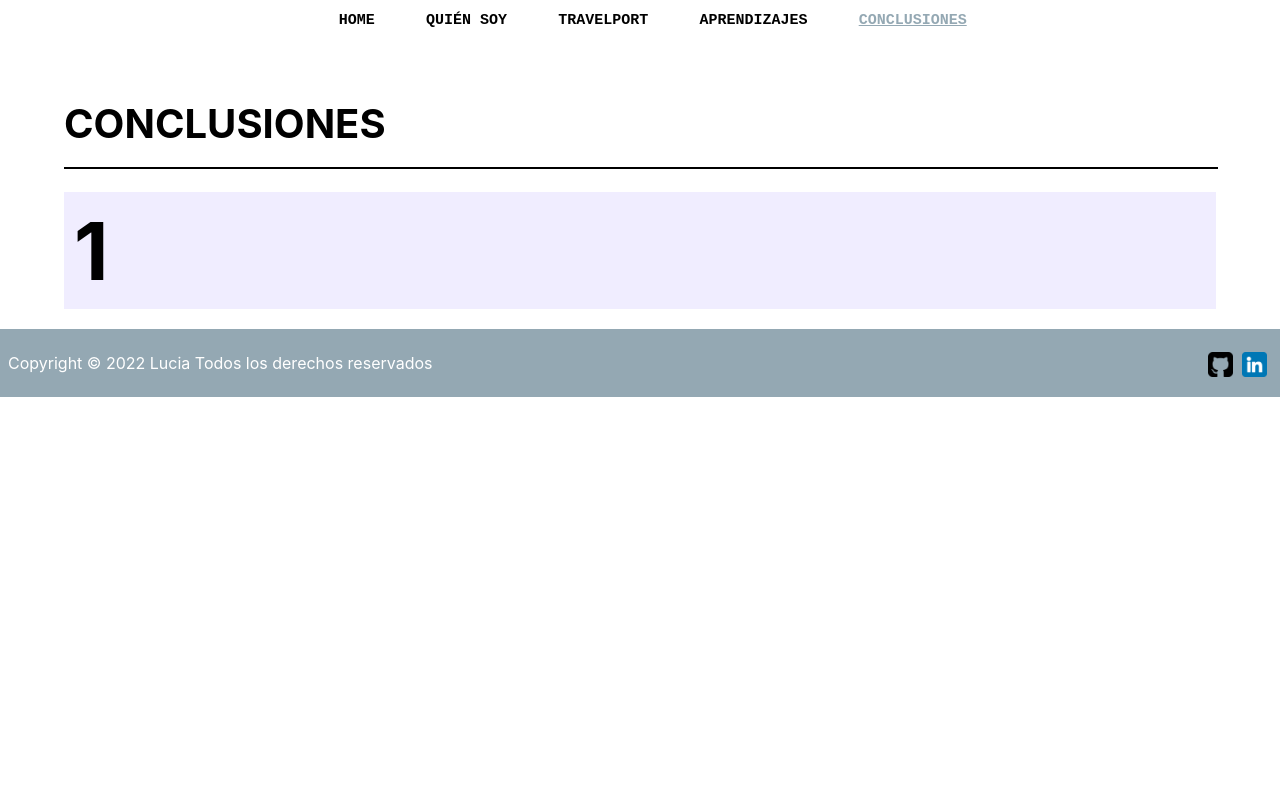
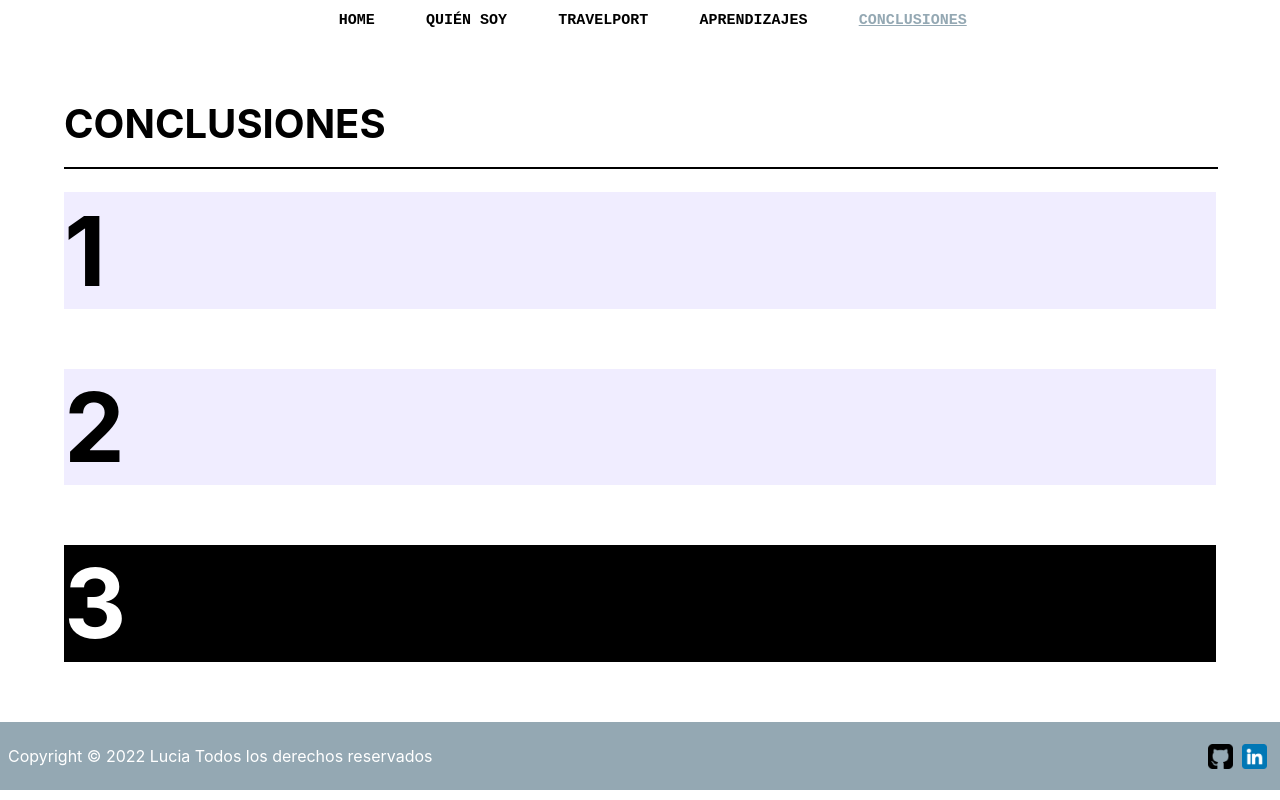
Before and after one commit to akane52/dual, a React (Create React App) app: page /components/ConclusionsPage in a window 1280 px wide. Built offline with nearby package versions, Linux system fonts and the light colour scheme; the HTML template or start-up script is replaced by a standard one.

Commit message:
conclusions

```diff
--- a/src/components/ConclusionsNumbers/index.jsx
+++ b/src/components/ConclusionsNumbers/index.jsx
@@ -15,9 +15,13 @@ export const ConclusionsNumbers = () => {
         <HorizontalLine />
       </FirstPageContainer>
       <GreyContainer>
-        <Numbers>
-          1
-        </Numbers>
+        <Numbers> 1 </Numbers>
+      </GreyContainer>
+      <GreyContainer>
+        <Numbers> 2 </Numbers>
+      </GreyContainer>
+      <GreyContainer className='blackContainer'>
+        <Numbers className='whiteNumber'> 3 </Numbers>
       </GreyContainer>
     </div>
   )
--- a/src/components/ConclusionsNumbers/styles.js
+++ b/src/components/ConclusionsNumbers/styles.js
@@ -2,8 +2,8 @@ import styled from '@emotion/styled'
 
 export const GreyContainer = styled.div`
     background-color: #F0EDFF;
-    padding: 10px;
-    margin-bottom: 20px;
+    padding: 0.2px;
+    margin-bottom: 60px;
     display: flex;
     flex-direction: column;
     justify-content: center;
@@ -11,6 +11,9 @@ export const GreyContainer = styled.div`
     margin-top: 5%;
     margin-left: 5%;
     margin-right: 5%;
+    &.blackContainer{
+        background-color: black;
+    }
 `
 export const IntroductionTitle = styled.div`
     font-size: 2.5em;
@@ -33,5 +36,8 @@ export const FirstPageContainer = styled.div`
 export const Numbers = styled.div`
     color: black;
     font-weight: bold;
-    font-size: 5em;
+    font-size: 6rem;
+    &.whiteNumber {
+        color: white;
+    }
 `
```
